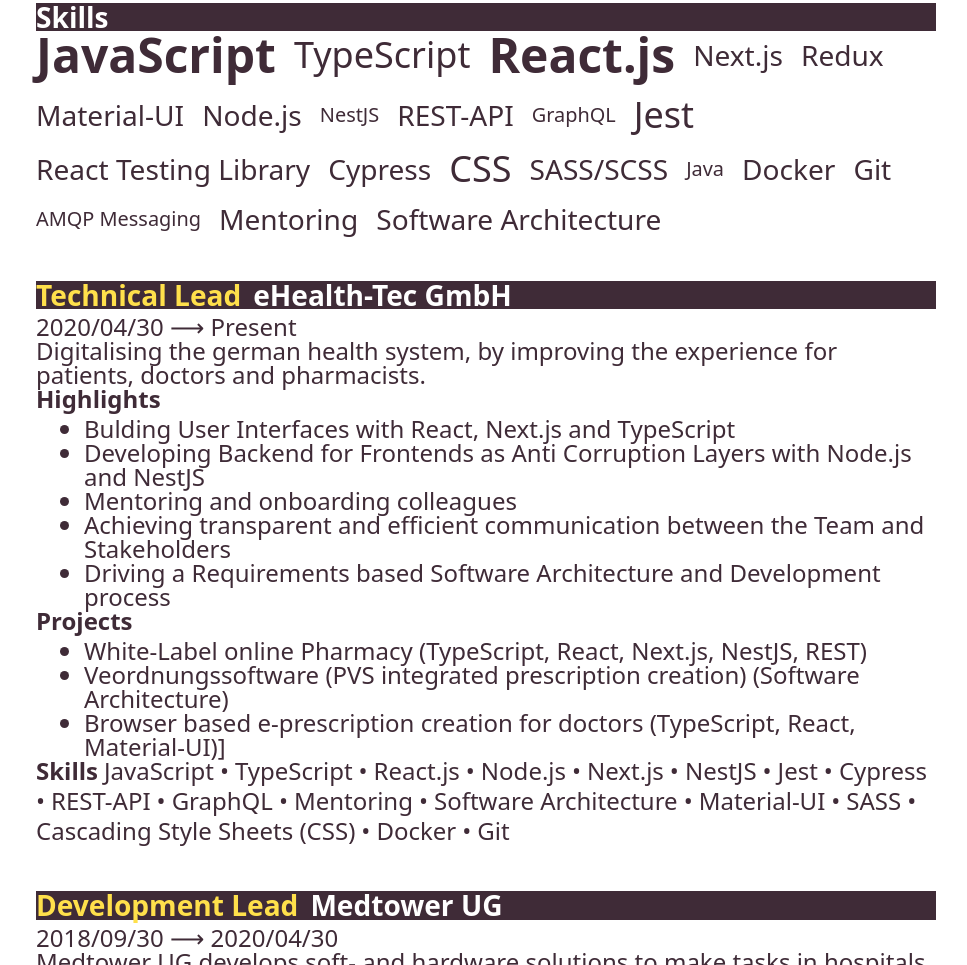
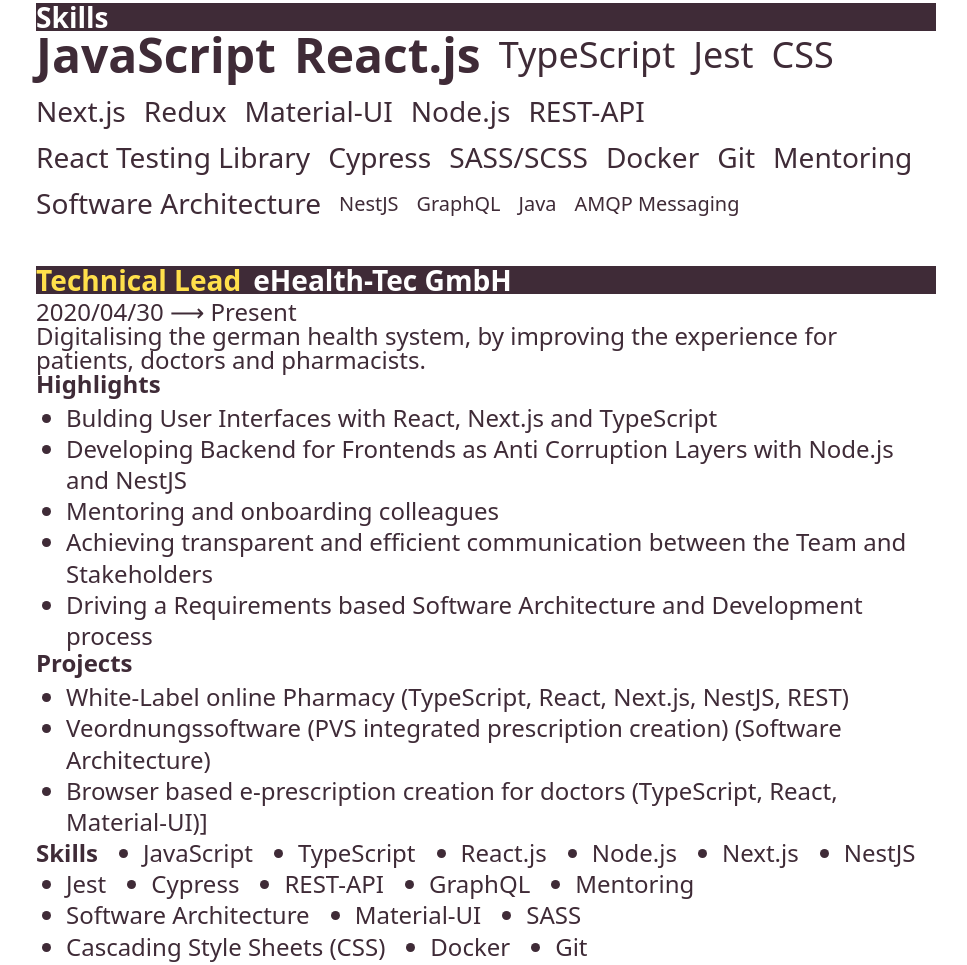
Before and after one commit to Tobias-Belch/resume, an Astro site: page / in a window 1280 px wide. Shown: the part 945-1910 px from the top of the page, without its empty margins (154-1121 px from the left). Built offline with nearby package versions, Linux system fonts and the light colour scheme; Astro itself is replaced by a stand-in of ours.

Commit message:
organises components; unfixes header

```diff
--- a/resume.json
+++ b/resume.json
@@ -17,7 +17,7 @@
       },
       {
         "title": "My Principles",
-        "content": "❶ Communicate respectfully and transperantly\n❷ Have a requirements focused architectual and development process\n❸ Achieve good and maintainable code, based on the architecture, automated testing and the concept of polite code (https://youtu.be/7EmboKQH8lM?t=3160)\n❹ Clear the path of obstacles for the team ⟶ the team is king\n❺ Share knowledge within your team and beyond"
+        "content": "❶   Communicate respectfully and transperantly\n❷   Have a requirements focused architectual and development process\n❸   Achieve good and maintainable code, based on the architecture, automated testing and the concept of polite code (https://youtu.be/7EmboKQH8lM?t=3160)\n❹   Clear the path of obstacles for the team ⟶ the team is king\n❺   Share knowledge within your team and beyond"
       }
     ],
     "location": {
--- a/src/components/Skills.astro
+++ /dev/null
@@ -1,42 +0,0 @@
----
-import Section from "@components/Section.astro";
-import { Skill } from "@schemas/Resume";
-
-export type Props = { skills: Skill[] };
-
-const { skills } = Astro.props as Props;
----
-
-<Section title="Skills">
-  <div>
-    {skills.map(({ name, level }) => <span class={level}>{name}</span>)}
-  </div>
-</Section>
-
-<style>
-  div {
-    display: flex;
-    flex-wrap: wrap;
-    align-items: center;
-    gap: var(--spacing-l);
-    font-weight: 400;
-  }
-
-  .beginner {
-    font-size: 0.83rem;
-  }
-
-  .intermediate {
-    font-size: 1.17rem;
-  }
-
-  .advanced {
-    font-size: 1.5rem;
-    font-weight: 500;
-  }
-
-  .expert {
-    font-size: 2rem;
-    font-weight: 700;
-  }
-</style>
--- a/src/components/Resume.astro
+++ b/src/components/resume/Resume.astro
@@ -1,9 +1,9 @@
 ---
-import Header from "@components/Header.astro";
+import Header from "@components/resume/Header.astro";
+import Skills from "@components/resume/Skills.astro";
+import Summary from "@components/resume/Summary.astro";
+import Work from "@components/resume/Work.astro";
 import { Resume } from "@schemas/Resume";
-import Skills from "./Skills.astro";
-import Summary from "./Summary.astro";
-import Work from "./Work.astro";
 
 export type Props = Resume;
 const {
@@ -16,28 +16,20 @@
 ---
 
 <main>
-  <div class="sticky-header">
-    <Header {...basics} />
-  </div>
+  <Header {...basics} />
 
   <div class="sections">
     {summaries.map((summary) => <Summary summary={summary} />)}
 
-    {skills && <Skills skills={skills} />}
+    {skills && <Skills skills={skills} sortedBy="level" />}
 
     {work && work.map((work) => <Work {...work} />)}
   </div>
 </main>
 
 <style>
-  .sticky-header {
-    position: fixed;
-    width: 100%;
-  }
-
   .sections {
     padding: var(--spacing-xxl);
-    padding-top: calc(var(--header-height) + var(--spacing-xxl));
     max-width: 900px;
     margin: 0 auto;
     display: flex;
@@ -47,8 +39,7 @@
 
   @media only screen and (min-width: 990px) {
     .sections {
-      padding: calc(var(--header-height) + var(--spacing-xxl)) 0
-        var(--spacing-xxl) 0;
+      padding: var(--spacing-xxl) 0;
     }
   }
 </style>
--- /dev/null
+++ b/src/components/resume/Skills.astro
@@ -0,0 +1,58 @@
+---
+import Section from "@components/shared/Section.astro";
+import { Skill } from "@schemas/Resume";
+
+export type Props = { skills: Skill[]; sortedBy?: "level" };
+
+const { skills, sortedBy } = Astro.props as Props;
+
+function compareLevel(a: Skill, b: Skill) {
+  const asNumber = {
+    beginner: 4,
+    intermediate: 3,
+    advanced: 2,
+    expert: 1,
+  };
+
+  return asNumber[a.level] - asNumber[b.level];
+}
+
+const normalisedSkills =
+  sortedBy === "level" ? [...skills].sort(compareLevel) : skills;
+---
+
+<Section title="Skills">
+  <div>
+    {normalisedSkills.map(({ name, level }) => (
+      <span class={level}>{name}</span>
+    ))}
+  </div>
+</Section>
+
+<style>
+  div {
+    display: flex;
+    flex-wrap: wrap;
+    align-items: center;
+    gap: var(--spacing-l);
+    font-weight: 400;
+  }
+
+  .beginner {
+    font-size: 0.83rem;
+  }
+
+  .intermediate {
+    font-size: 1.17rem;
+  }
+
+  .advanced {
+    font-size: 1.5rem;
+    font-weight: 500;
+  }
+
+  .expert {
+    font-size: 2rem;
+    font-weight: 700;
+  }
+</style>
--- a/src/components/Summary.astro
+++ b/src/components/resume/Summary.astro
@@ -1,5 +1,5 @@
 ---
-import Section from "@components/Section.astro";
+import Section from "@components/shared/Section.astro";
 import { Summary, isSummaryObject } from "@schemas/Resume";
 
 export type Props = { summary: Summary };
--- a/src/components/Work.astro
+++ b/src/components/resume/Work.astro
@@ -1,6 +1,8 @@
 ---
-import Highlighted from "@components/Highlighted.astro";
-import Section from "@components/Section.astro";
+import Highlighted from "@components/shared/Highlighted.astro";
+import InlineList from "@components/shared/InlineList.astro";
+import List from "@components/shared/List.astro";
+import Section from "@components/shared/Section.astro";
 import { Work } from "@schemas/Resume";
 
 export type Props = Work;
@@ -37,37 +39,36 @@
   <pre>{summary}</pre>
 
   {(highlights?.length ?? 0) > 0 && (
-    <div class="list">
-      <div>Highlights</div>
-      <ul>
+    <List>
+      <div slot="title" style="font-weight: 600;">
+        Highlights
+      </div>
       {highlights?.map((highlight) => (
         <li>{highlight}</li>
       ))}
-      </ul>
-    </div>
+    </List>
   )}
 
   {(projects?.length ?? 0) > 0 && (
-    <div class="list">
-      <div>Projects</div>
-      <ul>
+    <List>
+      <div slot="title" style="font-weight: 600;">
+        Projects
+      </div>
       {projects?.map((project) => (
         <li>{project}</li>
       ))}
-      </ul>
-    </div>
+    </List>
   )}
 
   {(skills?.length ?? 0) > 0 && (
-    <div class="inline-list">
-      <span>Skills</span>
+    <InlineList>
+      <div slot="title" style="font-weight: 600;">
+        Skills
+      </div>
       {skills?.map((skill, i) => (
-        <>
-          <span>{skill}</span>
-          {i < skills.length - 1 && <span>•</span>}
-        </>
+        <li style="font-weight: 200;">{skill}</li>
       ))}
-    </div>
+    </InlineList>
   )}
 </Section>
 
--- /dev/null
+++ b/src/components/shared/InlineList.astro
@@ -0,0 +1,21 @@
+<ul class="inline-list">
+  <li class="title">
+    <slot name="title"></slot>
+  </li>
+  <slot></slot>
+</ul>
+
+<style>
+  .inline-list {
+    display: flex;
+    justify-content: start;
+    flex-wrap: wrap;
+    column-gap: calc(1.5 * var(--spacing-xl));
+    line-height: 1.3;
+  }
+
+  .title {
+    margin-inline-start: calc(-1 * var(--spacing-xl));
+    list-style: none;
+  }
+</style>
--- /dev/null
+++ b/src/components/shared/List.astro
@@ -0,0 +1,15 @@
+<div class="list">
+  <slot name="title"></slot>
+  <ul>
+    <slot></slot>
+  </ul>
+</div>
+
+<style>
+  .list {
+    display: flex;
+    flex-direction: column;
+    justify-content: start;
+    row-gap: var(--spacing-s);
+  }
+</style>
--- a/src/components/Section.astro
+++ b/src/components/shared/Section.astro
@@ -1,5 +1,5 @@
 ---
-import Highlighted from "@components/Highlighted.astro";
+import Highlighted from "@components/shared/Highlighted.astro";
 
 export type Props = { title?: string };
 
--- a/src/pages/index.astro
+++ b/src/pages/index.astro
@@ -1,7 +1,7 @@
 ---
 import resumeJson from "@root/resume.json";
-import Layout from "@layouts/Layout.astro";
-import Resume from "@components/Resume.astro";
+import Page from "@layouts/Page.astro";
+import Resume from "@components/resume/Resume.astro";
 import { resumeSchema } from "@schemas/Resume";
 import "@styles/reset.css";
 import "@styles/base.css";
@@ -9,6 +9,6 @@
 const resume = resumeSchema.parse(resumeJson);
 ---
 
-<Layout title={resume.basics.name}>
+<Page title={resume.basics.name}>
   <Resume {...resume} />
-</Layout>
+</Page>
--- a/src/styles/base.css
+++ b/src/styles/base.css
@@ -84,5 +84,9 @@
 ul,
 ol {
   margin: 0;
-  padding-inline-start: var(--spacing-xxl);
+  padding-inline-start: var(--spacing-xl);
+  line-height: 1.3;
 }
+
+li {
+}
```
Also changed, not shown: src/components/resume/Header.astro (renamed from src/components/Header.astro), src/components/shared/Highlighted.astro (renamed from src/components/Highlighted.astro), src/layouts/Page.astro (renamed from src/layouts/Layout.astro). Lines whose indentation alone changed are shown as unchanged.
